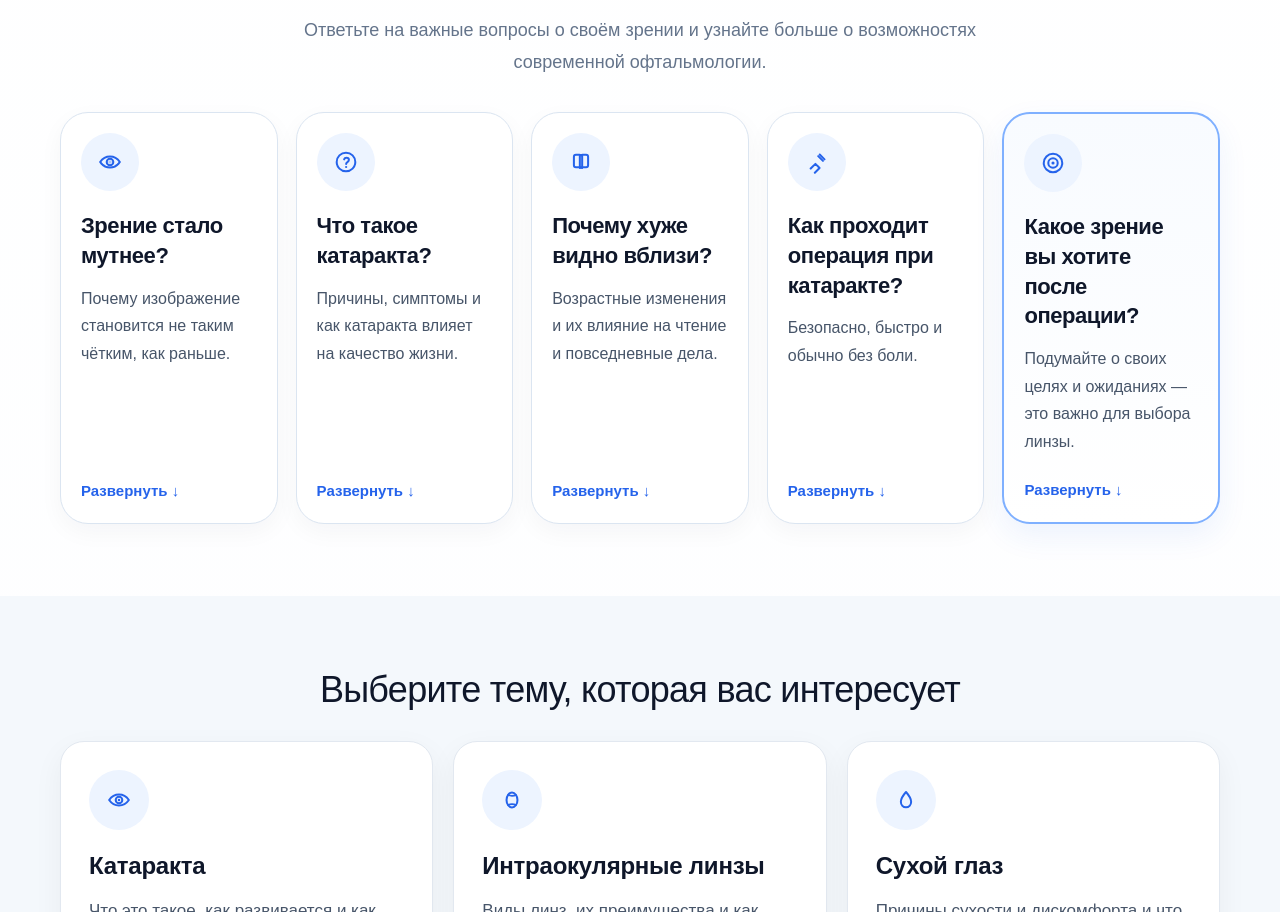
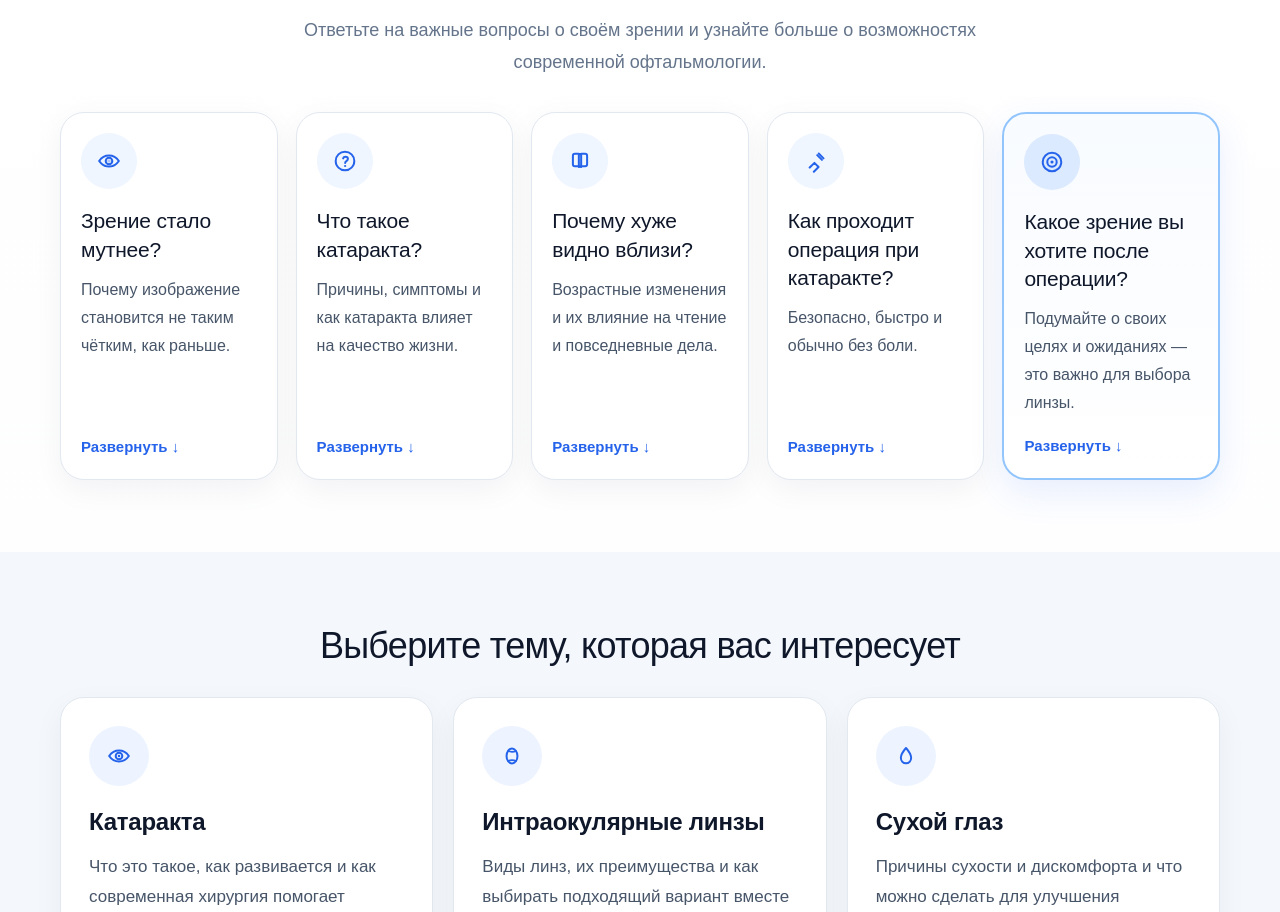
Before and after one commit to Amidro/moiglaza, a Next.js app: page /ru in a window 1280 px wide. Shown: the part 852-1764 px from the top of the page. Built offline with nearby package versions, Linux system fonts and the light colour scheme.

Commit message:
Update page.tsx

```diff
--- a/app/ru/page.tsx
+++ b/app/ru/page.tsx
@@ -324,7 +324,7 @@
             <div
               style={{
                 display: "grid",
-                gridTemplateColumns: "repeat(5, minmax(0, 1fr))",
+                gridTemplateColumns: "repeat(auto-fit,minmax(210px,1fr))",
                 gap: 18,
                 alignItems: "stretch"
               }}
@@ -337,17 +337,39 @@
                       ? "linear-gradient(180deg, #f8fbff 0%, #ffffff 100%)"
                       : "#ffffff",
                     border: item.accent
-                      ? "2px solid #7fb0ff"
-                      : "1px solid #dbe5f1",
-                    borderRadius: 28,
+                      ? "2px solid #93c5fd"
+                      : "1px solid #e2e8f0",
+                    borderRadius: 24,
                     padding: 20,
                     boxShadow: item.accent
-                      ? "0 12px 30px rgba(37,99,235,0.08)"
-                      : "0 8px 24px rgba(15,23,42,0.04)",
-                    minHeight: 356,
+                      ? "0 14px 34px rgba(37,99,235,0.10)"
+                      : "0 10px 30px rgba(15,23,42,0.05)",
+                    minHeight: 300,
                     position: "relative"
                   }}
                 >
+                  {item.accent && (
+                    <div
+                      style={{
+                        position: "absolute",
+                        top: 16,
+                        right: 16,
+                        width: 24,
+                        height: 24,
+                        borderRadius: 999,
+                        background: "#2563eb",
+                        display: "flex",
+                        alignItems: "center",
+                        justifyContent: "center",
+                        color: "#ffffff",
+                        fontSize: 14,
+                        fontWeight: 700
+                      }}
+                    >
+                      ✓
+                    </div>
+                  )}
+
                   <summary
                     style={{
                       listStyle: "none",
@@ -359,14 +381,14 @@
                   >
                     <div
                       style={{
-                        width: 58,
-                        height: 58,
+                        width: 56,
+                        height: 56,
                         borderRadius: 999,
-                        background: "#edf4ff",
+                        background: item.accent ? "#dbeafe" : "#eff6ff",
                         display: "flex",
                         alignItems: "center",
                         justifyContent: "center",
-                        marginBottom: 20,
+                        marginBottom: 18,
                         flexShrink: 0
                       }}
                     >
@@ -375,12 +397,11 @@
 
                     <h3
                       style={{
-                        fontSize: 22,
+                        fontSize: 21,
                         lineHeight: 1.35,
                         color: "#0f172a",
-                        margin: "0 0 14px",
-                        letterSpacing: "-0.02em",
-                        fontWeight: 600
+                        margin: "0 0 12px",
+                        letterSpacing: "-0.01em"
                       }}
                     >
                       {item.title}
@@ -388,16 +409,16 @@
 
                     <p
                       style={{
-                        margin: 0,
+                        margin: "0 0 18px",
                         color: "#475569",
-                        lineHeight: 1.72,
+                        lineHeight: 1.75,
                         fontSize: 16
                       }}
                     >
                       {item.preview}
                     </p>
 
-                    <div style={{ marginTop: "auto", paddingTop: 24 }}>
+                    <div style={{ marginTop: "auto" }}>
                       <div
                         style={{
                           color: "#2563eb",
@@ -440,6 +461,17 @@
                     >
                       {item.linkText}
                     </a>
+
+                    <div
+                      style={{
+                        marginTop: 14,
+                        color: "#64748b",
+                        fontWeight: 700,
+                        fontSize: 14
+                      }}
+                    >
+                      Свернуть ↑
+                    </div>
                   </div>
                 </details>
               ))}
```
